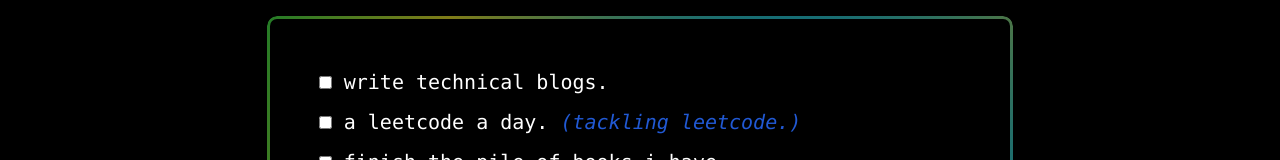
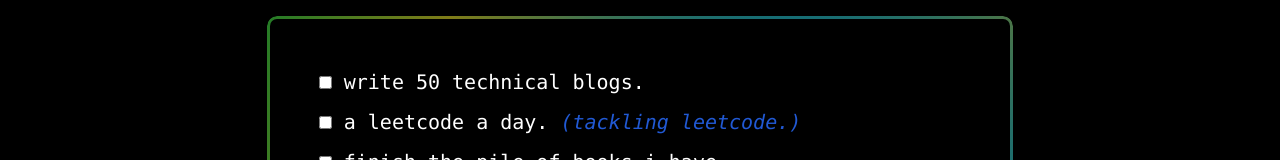
Before and after one commit to SumirSeth/project2025, a Nuxt app: page / in a window 1280 px wide. Shown: the part 316-476 px from the top of the page. Built offline with nearby package versions, Linux system fonts and the light colour scheme; what @inspira-ui/plugins would draw is missing.

Commit message:
updated goal

```diff
--- a/app.vue
+++ b/app.vue
@@ -27,7 +27,7 @@
       <div class="main p-10 text-white font-mono lg:text-xl flex flex-col items-start gap-3 w-full z-30">
         <div>
           <input type="checkbox" value=" " id="one" class="bg-gray-700 rounded-xl">
-          <label for="one" class="text-white"> write technical blogs.</label>
+          <label for="one" class="text-white"> write 50 technical blogs.</label>
         </div>
 
 
```
